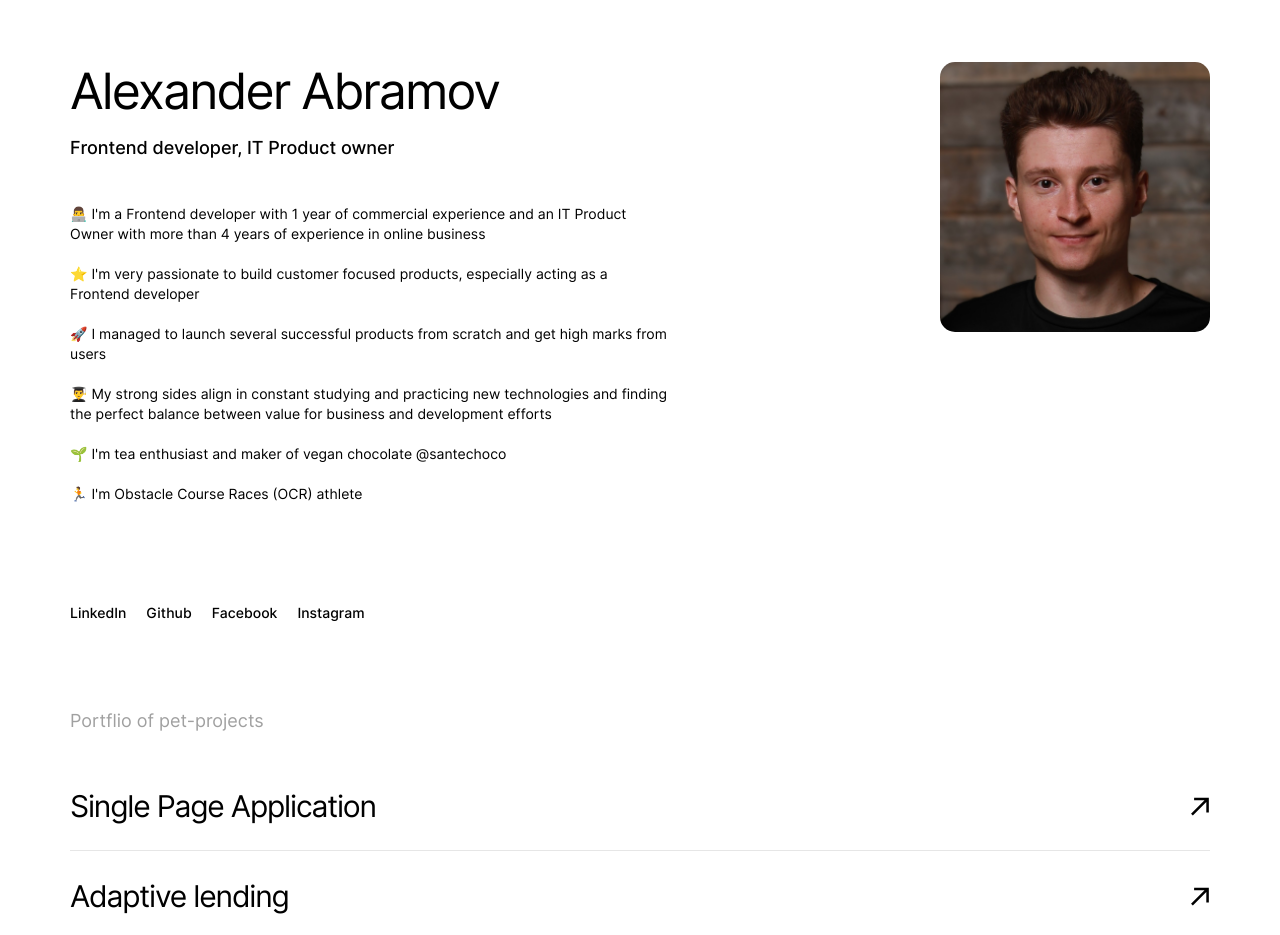
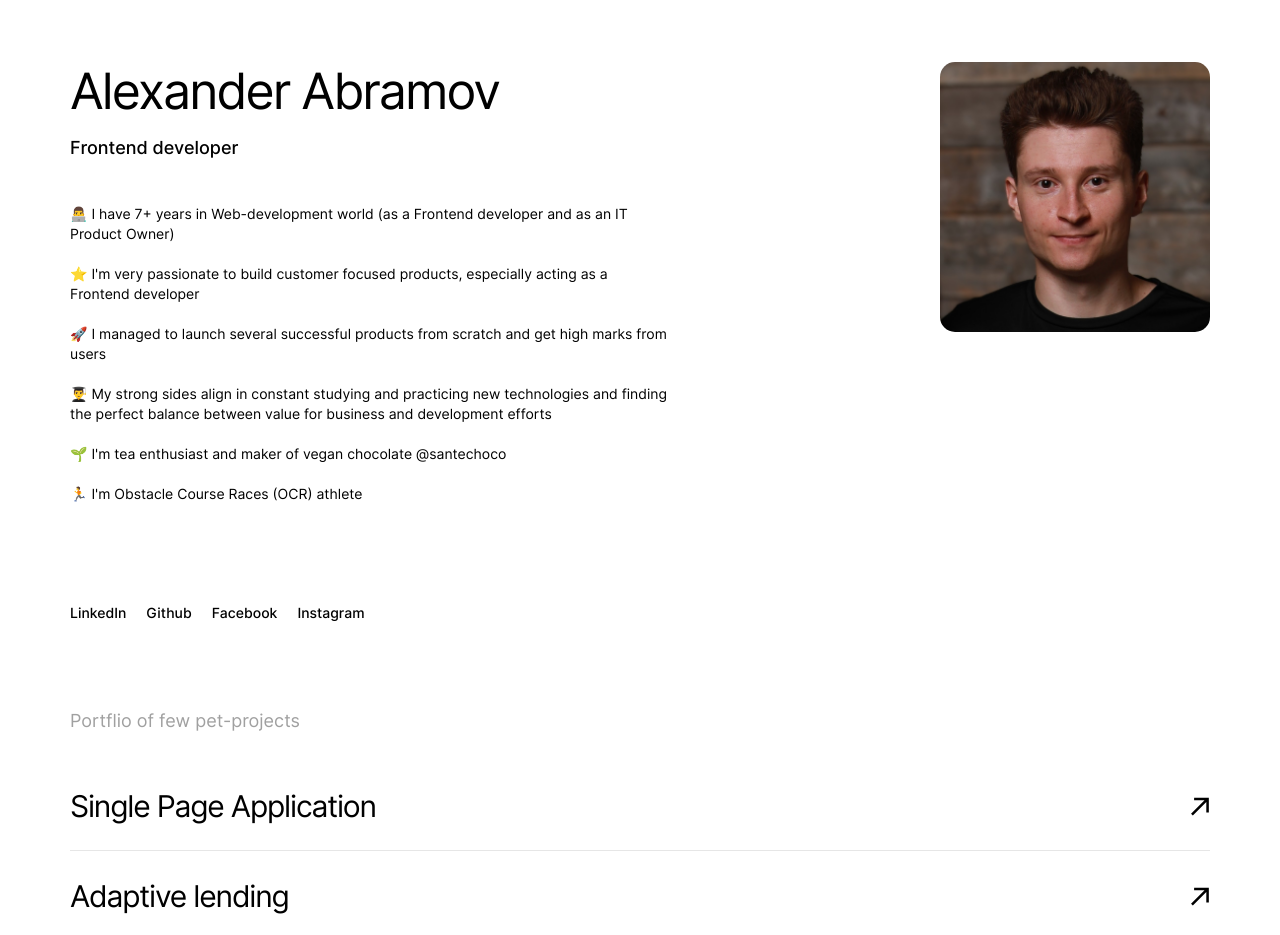
Before and after one commit to AlexanderAbramovPav/movies-explorer-frontend, a React (Create React App) app: page / in a window 1280 px wide. Shown: the part 1940-2875 px from the top of the page. Built offline with nearby package versions, Linux system fonts and the light colour scheme.

Commit message:
update desc

```diff
--- a/src/components/AboutMe/AboutMe.js
+++ b/src/components/AboutMe/AboutMe.js
@@ -12,9 +12,9 @@ function AboutMe() {
                 <img className='about-me__avatar' src={Avatar} alt='Author'/>
                 <div className='about-me__desc-container'>
                     <h2 className='about-me__name'>Alexander Abramov</h2>
-                    <h3 className='about-me__desc-short'>Frontend developer, IT Product owner</h3>
+                    <h3 className='about-me__desc-short'>Frontend developer</h3>
                     <DescText text={`
-                    👨‍💻 I'm a Frontend developer with 1 year of commercial experience and an IT Product Owner with more than 4 years of experience in online business
+                    👨‍💻 I have 7+ years in Web-development world (as a Frontend developer and as an IT Product Owner)
 
                     ⭐ I'm very passionate to build customer focused products, especially acting as a Frontend developer
 
--- a/src/components/Portfolio/Portfolio.js
+++ b/src/components/Portfolio/Portfolio.js
@@ -5,7 +5,7 @@ function Portfolio() {
 
     return (
         <section className='portfolio'>
-            <h2 className='portfolio__title'>Portflio of pet-projects</h2>
+            <h2 className='portfolio__title'>Portflio of few pet-projects</h2>
             <ul className='portfolio__site-list'>
                 <li className='portfolio__site-item'>
                     <a className='portfolio__site-link' href='https://github.com/AlexanderAbramovPav/react-mesto-api-full' target="_blank" rel='noreferrer'>
```
